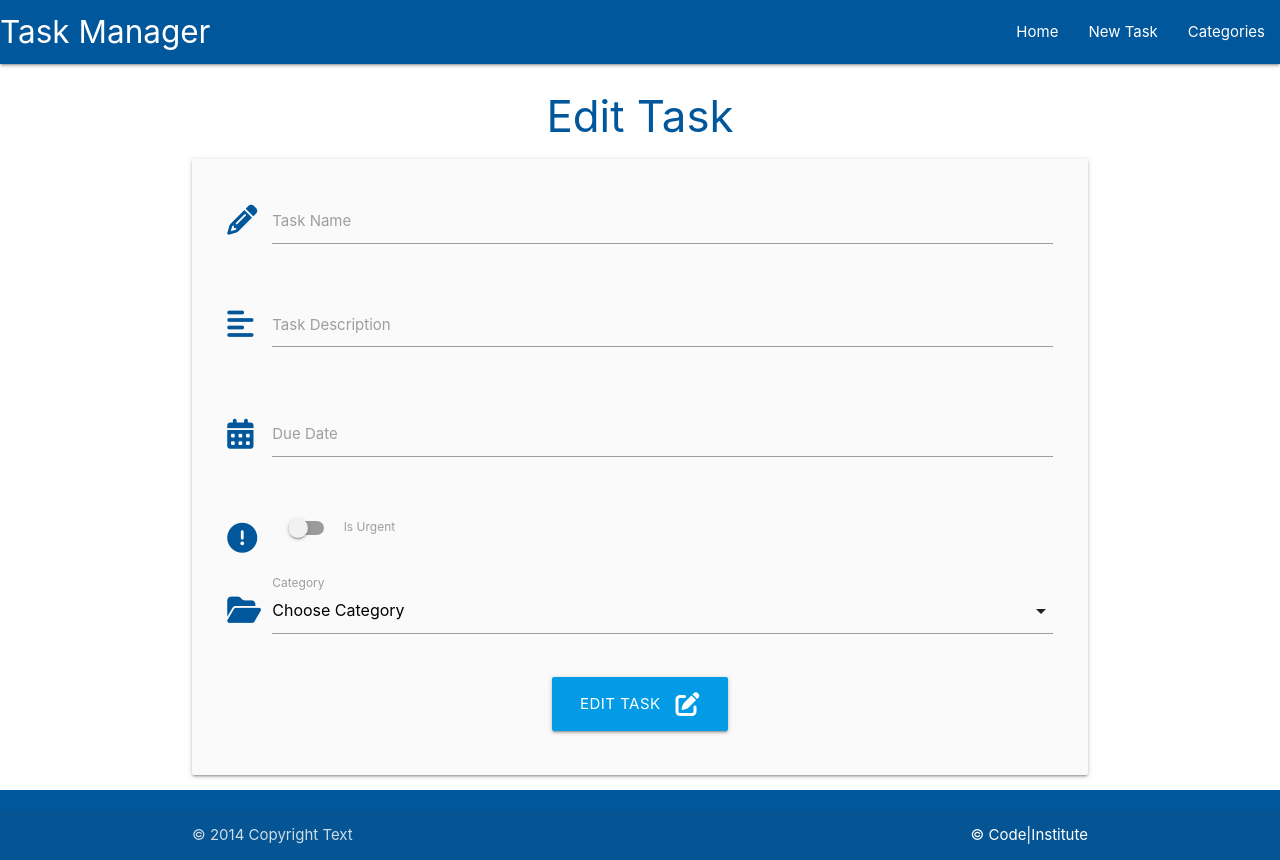
After one commit to JohanPlAr/task-manager, a Flask app: template taskmanager/templates/edit_task.html in a window 1280 px wide. The commit adds this page. Run offline with Flask 3, Linux system fonts and the light colour scheme; the template is opened without the code that fills it, so the values that code supplies are empty.

Commit message:
Add edit taks

```diff
--- a/taskmanager/templates/add_task.html
+++ b/taskmanager/templates/add_task.html
@@ -1,6 +1,5 @@
 {% extends "base.html" %}
 {% block content %}
-
 <h3 class="light-blue-text text-darken-4 center-align">Add Task</h3>
 
 
@@ -20,8 +19,7 @@
             <i class="fas fa-align-left prefix light-blue-text text-darken-4"></i>
           <textarea id="task_description" name="task_description" minlength="5" maxlength="200"
           type="text" class="materialize-textarea validate" required>
-          </textarea>
-          <label for="task_description">Task Description</label>
+        </textarea><label for="task_description">Task Description</label>
         </div>
     </div>
         <!-- due date -->
@@ -53,7 +51,7 @@
           <select id="category_id" name="category_id" class="validate" required>
             <option value="" disabled selected>Choose Category</option>
             {% for category in categories %}
-            <option value="{{ category.id }}"> {{ category.category_name }}</option>
+            <option value="{{ category.id }}">{{category.category_name}}</option>
             {% endfor %}
           </select>
           <label for="category_id">Task Name</label>
--- /dev/null
+++ b/taskmanager/templates/edit_task.html
@@ -0,0 +1,82 @@
+{% extends "base.html" %}
+{% block content %}
+
+<h3 class="light-blue-text text-darken-4 center-align">Edit Task</h3>
+
+<div class="row card-panel grey lighten-5">
+    <form class="col s12" method="POST" action="{{ url_for('edit_task', task_id=task.id) }}">
+        <!-- task name -->
+        <div class="row">
+            <div class="input-field col s12">
+                <i class="fas fa-pencil-alt prefix light-blue-text text-darken-4"></i>
+                <input id="task_name" name="task_name" value="{{ task.task_name }}" minlength="5" maxlength="50"
+                    type="text" class="validate" required>
+                <label for="task_name">Task Name</label>
+            </div>
+        </div>
+        <!-- task description -->
+        <div class="row">
+            <div class="input-field col s12">
+                <i class="fas fa-align-left prefix light-blue-text text-darken-4"></i>
+                <textarea id="task_description" name="task_description" minlength="5" maxlength="200" type="text"
+                    class="materialize-textarea validate" required>
+                    {{- task.task_description -}}
+                </textarea>
+                <label for="task_description">Task Description</label>
+            </div>
+        </div>
+        <!-- due date -->
+        <div class="row">
+            <div class="input-field col s12">
+                <i class="fas fa-calendar-alt prefix light-blue-text text-darken-4"></i>
+                <input id="due_date" name="due_date" type="text" value="{{ task.due_date.strftime('%d %B, %Y') }}"
+                    class="datepicker validate" required>
+                <label for="due_date">Due Date</label>
+            </div>
+        </div>
+        <!-- is urgent -->
+        <div class="row">
+            <div class="input-field col s12">
+                <div class="switch">
+                    <i class="fas fa-exclamation-circle prefix light-blue-text text-darken-4"></i>
+                    <label for="is_urgent">
+                        {% if task.is_urgent == True %}
+                            <input id="is_urgent" name="is_urgent" type="checkbox" checked>
+                        {% else %}
+                            <input id="is_urgent" name="is_urgent" type="checkbox">
+                        {% endif %}
+                        <span class="lever"></span>
+                        Is Urgent
+                    </label>
+                </div>
+            </div>
+        </div>
+        <!-- category id -->
+        <div class="row">
+            <div class="input-field col s12">
+                <i class="fas fa-folder-open prefix light-blue-text text-darken-4"></i>
+                <select id="category_id" name="category_id" class="validate" required>
+                    <option value="" disabled>Choose Category</option>
+                    {% for category in categories %}
+                        {% if category == task.category %}
+                            <option value="{{ category.id }}" selected>{{ category.category_name }}</option>
+                        {% else %}
+                            <option value="{{ category.id }}">{{ category.category_name }}</option>
+                        {% endif %}
+                    {% endfor %}
+                </select>
+                <label for="category_id">Category</label>
+            </div>
+        </div>
+        <!-- submit button -->
+        <div class="row">
+            <div class="col s12 center-align">
+                <button type="submit" class="btn-large light-blue darken-1">
+                    Edit Task <i class="fas fa-edit right"></i>
+                </button>
+            </div>
+        </div>
+    </form>
+</div>
+
+{% endblock %}
```
Also changed, not shown: taskmanager/routes.py (+27 -5 lines), taskmanager/templates/tasks.html (+8 -0 lines).
